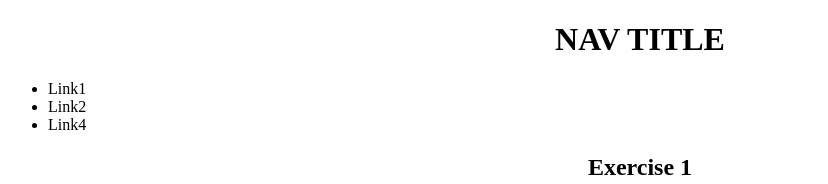
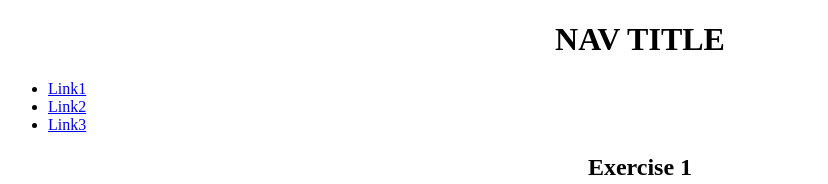
Before and after one commit to ieso85231/ieso85231.github.io, a plain HTML site: page w5/index.html in a window 1280 px wide. Shown: the top 184 px of the page, without its empty margins (0-828 px from the left). Drawn offline with Linux system fonts and the light colour scheme.

Commit message:
Update index.html

```diff
--- a/w5/index.html
+++ b/w5/index.html
@@ -12,9 +12,9 @@
 
         <nav>
             <ul>
-                <li>Link1</li>
-                <li>Link2</li>
-                <li>Link4</li>
+                <li><a href="https://ieso85231.github.io/w5/w5l1.html">Link1</a></li>
+                <li><a href="https://ieso85231.github.io/w5/w5l2.html">Link2</a></li>
+                <li><a href="https://ieso85231.github.io/w5/w5l3.html">Link3</a></li>
             </ul>
         </nav>
 
```
